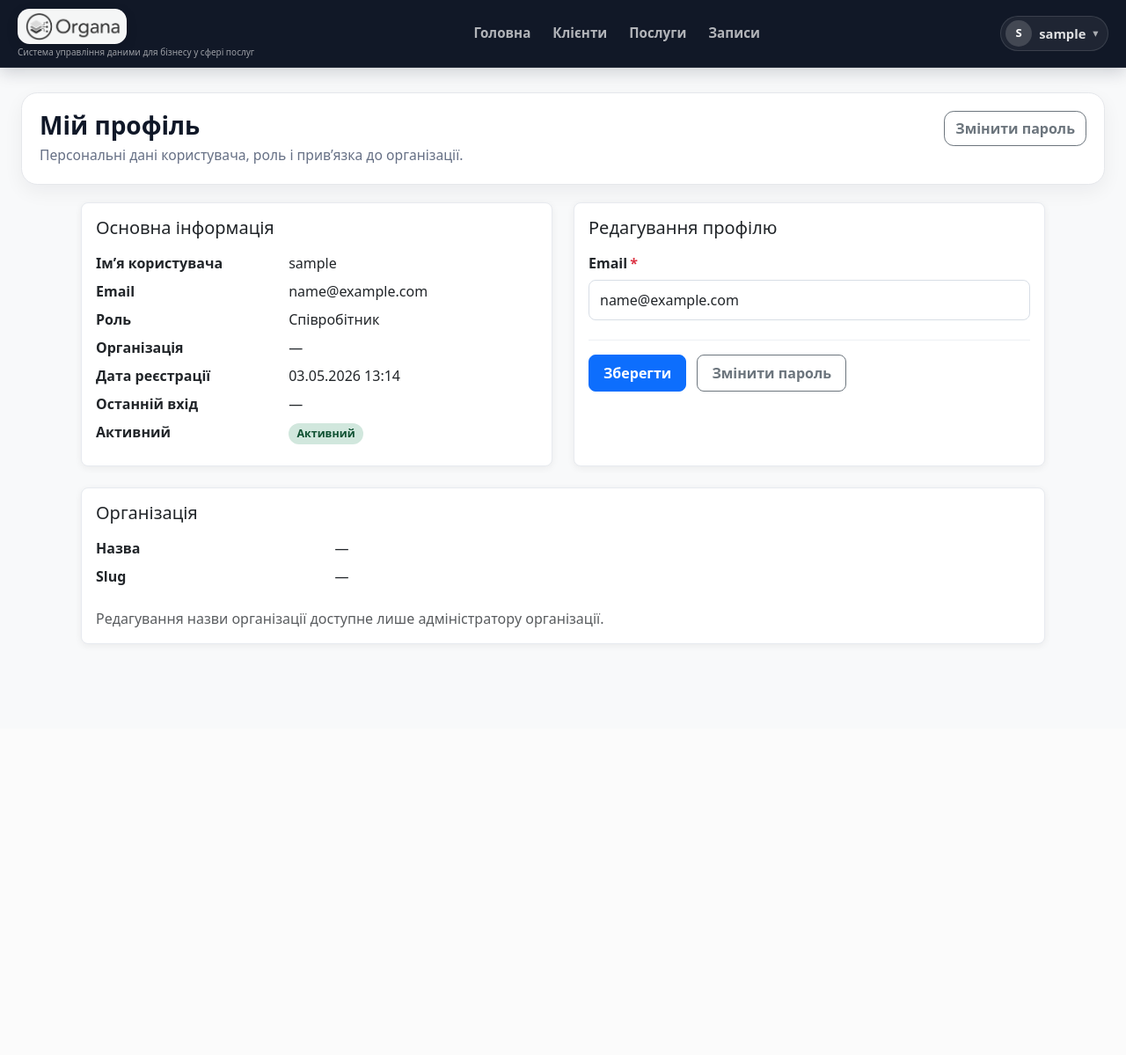
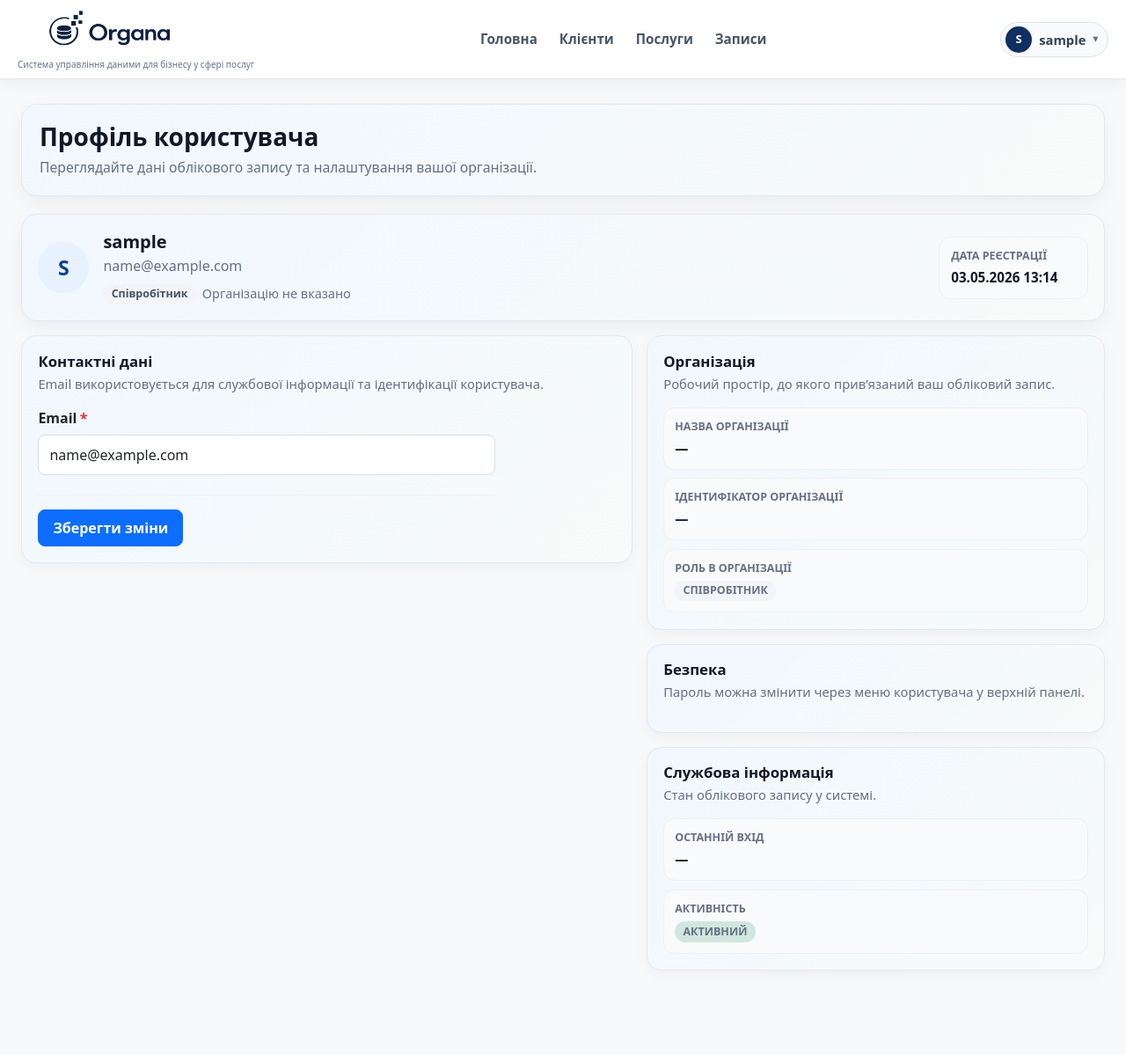
Before and after one commit to SaruUa/Orvanta, a Django app: page /profile/ in a window 1280 px wide. Shown: the whole page at 88% size. Before the commit the page ends 732 px from the top, so only its background shows below. Run offline with Django 5.2, Linux system fonts and the light colour scheme; the visitor is signed in with stand-in values (Sample User, id 1).

Commit message:
style(ui): refresh navbar branding and profile layout

```diff
--- a/src/static/css/styles.css
+++ b/src/static/css/styles.css
@@ -4,9 +4,10 @@ body {
 }
 
 .app-navbar {
-    background: #111827;
-    border-bottom: 1px solid rgba(255, 255, 255, 0.08);
-    box-shadow: 0 0.35rem 1.1rem rgba(15, 23, 42, 0.18);
+    background: rgba(255, 255, 255, 0.96);
+    border-bottom: 1px solid #e5e7eb;
+    box-shadow: 0 0.25rem 1.1rem rgba(15, 23, 42, 0.06);
+    backdrop-filter: blur(10px);
 }
 
 .navbar-inner {
@@ -15,7 +16,7 @@ body {
     gap: 1rem;
     width: 100%;
     max-width: 1360px;
-    min-height: 68px;
+    min-height: 70px;
     margin: 0 auto;
     padding: 0.65rem 1.25rem;
 }
@@ -24,24 +25,25 @@ body {
     display: inline-flex;
     align-items: center;
     flex: 0 0 auto;
-    min-width: 244px;
+    min-width: 220px;
     margin: 0;
     padding: 0;
-    color: #ffffff;
+    color: #0f172a;
     text-decoration: none;
 }
 
 .app-brand:hover,
 .app-brand:focus {
-    color: #ffffff;
+    color: #0f172a;
     text-decoration: none;
 }
 
 .brand-logo-wrap {
     display: grid;
-    gap: 0.25rem;
+    gap: 0.2rem;
     align-items: center;
     line-height: 1;
+    max-width: 270px;
 }
 
 .navbar-logo-frame {
@@ -49,23 +51,24 @@ body {
     align-items: center;
     justify-content: center;
     width: max-content;
-    padding: 0.18rem 0.42rem;
-    border: 1px solid rgba(255, 255, 255, 0.68);
-    border-radius: 0.85rem;
-    background: rgba(255, 255, 255, 0.96);
-    box-shadow: 0 0.25rem 0.85rem rgba(0, 0, 0, 0.12);
+    padding: 0;
+    border: 0;
+    border-radius: 0;
+    background: transparent;
+    box-shadow: none;
 }
 
 .navbar-logo {
     display: block;
-    width: auto;
-    height: 32px;
-    object-fit: contain;
+    width: 214px;
+    height: 54px;
+    object-fit: cover;
+    object-position: center;
 }
 
 .brand-subtitle {
-    max-width: 245px;
-    color: rgba(255, 255, 255, 0.58);
+    max-width: 260px;
+    color: #64748b;
     font-size: 10px;
     font-weight: 400;
     line-height: 1.15;
@@ -87,7 +90,7 @@ body {
     min-height: 38px;
     padding: 0.48rem 0.68rem;
     border-radius: 0.75rem;
-    color: rgba(255, 255, 255, 0.68);
+    color: #475569;
     font-size: 0.95rem;
     font-weight: 600;
     line-height: 1;
@@ -135,18 +138,19 @@ body {
     max-width: 220px;
     min-height: 38px;
     padding: 0.25rem 0.65rem 0.25rem 0.3rem;
-    border: 1px solid rgba(255, 255, 255, 0.12);
+    border: 1px solid #dbe3ef;
     border-radius: 999px;
-    background-color: rgba(255, 255, 255, 0.06);
-    color: rgba(255, 255, 255, 0.86);
+    background-color: #f8fafc;
+    color: #334155;
     cursor: pointer;
     text-decoration: none;
 }
 
 .user-pill:hover,
 .user-pill:focus {
-    background-color: rgba(255, 255, 255, 0.10);
-    color: #ffffff;
+    border-color: #bfdbfe;
+    background-color: #eef4ff;
+    color: #0f2f63;
     text-decoration: none;
 }
 
@@ -157,7 +161,7 @@ body {
     width: 30px;
     height: 30px;
     border-radius: 999px;
-    background-color: rgba(255, 255, 255, 0.16);
+    background-color: #0f2f63;
     color: #ffffff;
     font-size: 0.82rem;
     font-weight: 800;
@@ -173,7 +177,7 @@ body {
 }
 
 .user-chevron {
-    color: rgba(255, 255, 255, 0.62);
+    color: #64748b;
     font-size: 0.78rem;
     line-height: 1;
     transition: transform 0.18s ease;
@@ -1936,6 +1946,179 @@ body {
     border-radius: 0.5rem;
 }
 
+:root {
+    --surface-tint: linear-gradient(
+        135deg,
+        rgba(13, 110, 253, 0.055),
+        rgba(25, 135, 84, 0.035)
+    );
+}
+
+.profile-page {
+    max-width: 1180px;
+}
+
+.profile-hero-card {
+    display: flex;
+    align-items: center;
+    justify-content: space-between;
+    gap: 1rem;
+    margin-bottom: 1rem;
+    padding: 1.15rem;
+    border: 1px solid #e5e7eb;
+    border-radius: 1.15rem;
+    background: var(--surface-tint), #ffffff;
+    box-shadow: 0 0.45rem 1.35rem rgba(15, 23, 42, 0.055);
+}
+
+.profile-identity {
+    display: flex;
+    align-items: center;
+    gap: 1rem;
+    min-width: 0;
+}
+
+.profile-avatar {
+    display: inline-flex;
+    align-items: center;
+    justify-content: center;
+    flex: 0 0 auto;
+    width: 58px;
+    height: 58px;
+    border-radius: 999px;
+    background-color: #e7f1ff;
+    color: #084298;
+    font-size: 1.45rem;
+    font-weight: 800;
+}
+
+.profile-identity h2 {
+    margin: 0;
+    color: #101828;
+    font-size: 1.25rem;
+    font-weight: 800;
+    line-height: 1.2;
+}
+
+.profile-identity p {
+    margin: 0.2rem 0 0;
+    color: #667085;
+    overflow-wrap: anywhere;
+}
+
+.profile-meta-row {
+    display: flex;
+    align-items: center;
+    flex-wrap: wrap;
+    gap: 0.45rem;
+    margin-top: 0.55rem;
+    color: #667085;
+    font-size: 0.9rem;
+}
+
+.profile-joined {
+    display: grid;
+    gap: 0.2rem;
+    min-width: 170px;
+    padding: 0.75rem 0.85rem;
+    border: 1px solid #edf0f4;
+    border-radius: 0.85rem;
+    background-color: #f9fafb;
+}
+
+.profile-joined span {
+    color: #667085;
+    font-size: 0.78rem;
+    font-weight: 750;
+    text-transform: uppercase;
+}
+
+.profile-joined strong {
+    color: #101828;
+    font-size: 0.95rem;
+}
+
+.profile-layout {
+    display: grid;
+    grid-template-columns: minmax(0, 1fr) minmax(330px, 0.75fr);
+    gap: 1rem;
+    align-items: start;
+}
+
+.profile-side-stack {
+    display: grid;
+    gap: 1rem;
+}
+
+.profile-card {
+    border-color: #e5e7eb;
+    border-radius: 1.05rem;
+    background: var(--surface-tint), #ffffff;
+    box-shadow: 0 0.35rem 1rem rgba(15, 23, 42, 0.045);
+}
+
+.profile-card .card-body {
+    padding: 1.15rem;
+}
+
+.profile-card-header {
+    margin-bottom: 1rem;
+}
+
+.profile-card-header h2 {
+    margin: 0;
+    color: #101828;
+    font-size: 1.05rem;
+    font-weight: 750;
+}
+
+.profile-card-header p {
+    margin: 0.25rem 0 0;
+    color: #667085;
+    font-size: 0.92rem;
+}
+
+.profile-email-form {
+    max-width: 520px;
+}
+
+.profile-detail-list {
+    display: grid;
+    gap: 0.6rem;
+}
+
+.profile-detail-row {
+    display: grid;
+    gap: 0.2rem;
+    padding: 0.75rem;
+    border: 1px solid #edf0f4;
+    border-radius: 0.8rem;
+    background-color: #f9fafb;
+}
+
+.profile-detail-row span:first-child {
+    color: #667085;
+    font-size: 0.78rem;
+    font-weight: 750;
+    text-transform: uppercase;
+}
+
+.profile-detail-row strong {
+    color: #101828;
+    font-size: 0.95rem;
+    overflow-wrap: anywhere;
+}
+
+.profile-card-actions {
+    margin-top: 0.9rem;
+}
+
+@media (max-width: 992px) {
+    .profile-layout {
+        grid-template-columns: 1fr;
+    }
+}
+
 @media (max-width: 576px) {
     .form-card .card-body {
         padding: 1.15rem;
@@ -2145,7 +2341,7 @@ body {
     padding: 1.25rem;
     border: 1px solid #e5e7eb;
     border-radius: 1.15rem;
-    background-color: #ffffff;
+    background: var(--surface-tint), #ffffff;
     box-shadow: 0 0.5rem 1.4rem rgba(15, 23, 42, 0.055);
 }
 
--- a/src/templates/base.html
+++ b/src/templates/base.html
@@ -6,15 +6,15 @@
     <meta name="viewport" content="width=device-width, initial-scale=1">
     <title>{% block title %}Інформаційна система{% endblock %}</title>
     <link href="https://cdn.jsdelivr.net/npm/bootstrap@5.3.3/dist/css/bootstrap.min.css" rel="stylesheet">
-    <link rel="stylesheet" href="{% static 'css/styles.css' %}?v=compact-admin-summary-20260502">
+    <link rel="stylesheet" href="{% static 'css/styles.css' %}?v=larger-logo-20260503">
 </head>
 <body>
-<nav class="app-navbar navbar-dark mb-4">
+<nav class="app-navbar mb-4">
     <div class="navbar-inner">
         <a class="navbar-brand app-brand" href="{% url 'home' %}" aria-label="Organa">
             <span class="brand-logo-wrap">
                 <span class="navbar-logo-frame">
-                    <img src="{% static 'img/logo_Organa.png' %}" alt="Organa" class="navbar-logo">
+                    <img src="{% static 'img/organa-logo-new.png' %}" alt="Organa" class="navbar-logo">
                 </span>
                 <span class="brand-subtitle">Система управління даними для бізнесу у сфері послуг</span>
             </span>
--- a/src/templates/registration/login.html
+++ b/src/templates/registration/login.html
@@ -6,7 +6,7 @@
     <meta name="viewport" content="width=device-width, initial-scale=1.0">
     <title>Вхід до системи</title>
     <link href="https://cdn.jsdelivr.net/npm/bootstrap@5.3.3/dist/css/bootstrap.min.css" rel="stylesheet">
-    <link rel="stylesheet" href="{% static 'css/styles.css' %}?v=organa-brand-20260501">
+    <link rel="stylesheet" href="{% static 'css/styles.css' %}?v=larger-logo-20260503">
 </head>
 <body>
 <a href="/admin/" class="login-dev-link">Для розробників</a>
@@ -14,7 +14,7 @@
     <div class="login-card">
         <div class="login-card-header">
             <div class="auth-brand">
-                <img src="{% static 'img/logo_Organa.png' %}" alt="Organa" class="auth-logo">
+                <img src="{% static 'img/organa-logo-new.png' %}" alt="Organa" class="auth-logo">
                 <p class="auth-subtitle">Система управління даними для бізнесу у сфері послуг</p>
             </div>
         </div>
--- a/src/templates/registration/signup.html
+++ b/src/templates/registration/signup.html
@@ -6,14 +6,14 @@
     <meta name="viewport" content="width=device-width, initial-scale=1.0">
     <title>Реєстрація в системі</title>
     <link href="https://cdn.jsdelivr.net/npm/bootstrap@5.3.3/dist/css/bootstrap.min.css" rel="stylesheet">
-    <link rel="stylesheet" href="{% static 'css/styles.css' %}?v=organa-brand-20260501">
+    <link rel="stylesheet" href="{% static 'css/styles.css' %}?v=larger-logo-20260503">
 </head>
 <body>
 <div class="login-page">
     <div class="login-card">
         <div class="login-card-header">
             <div class="auth-brand">
-                <img src="{% static 'img/logo_Organa.png' %}" alt="Organa" class="auth-logo">
+                <img src="{% static 'img/organa-logo-new.png' %}" alt="Organa" class="auth-logo">
                 <p class="auth-subtitle">Система управління даними для бізнесу у сфері послуг</p>
             </div>
         </div>
--- a/src/templates/users/profile.html
+++ b/src/templates/users/profile.html
@@ -3,114 +3,134 @@
 {% block title %}Профіль{% endblock %}
 
 {% block content %}
-<div class="app-page">
+<div class="app-page profile-page">
     <header class="page-header">
         <div>
-            <h1>Мій профіль</h1>
-            <p>Персональні дані користувача, роль і прив’язка до організації.</p>
-        </div>
-        <div class="page-actions">
-            <a href="{% url 'profile_password_change' %}" class="btn btn-outline-secondary">Змінити пароль</a>
+            <h1>Профіль користувача</h1>
+            <p>Переглядайте дані облікового запису та налаштування вашої організації.</p>
         </div>
     </header>
 
-    <div class="row g-4 profile-grid">
-        <div class="col-xl-6">
-            <div class="card profile-card h-100">
-                <div class="card-body">
-                    <h2 class="h5 mb-3">Основна інформація</h2>
-                    <dl class="row mb-0">
-                    <dt class="col-sm-5">Ім’я користувача</dt>
-                    <dd class="col-sm-7">{{ request.user.username }}</dd>
-
-                    <dt class="col-sm-5">Email</dt>
-                    <dd class="col-sm-7">{{ request.user.email|default:'—' }}</dd>
-
-                    <dt class="col-sm-5">Роль</dt>
-                    <dd class="col-sm-7">{{ request.user.get_role_display }}</dd>
-
-                    <dt class="col-sm-5">Організація</dt>
-                    <dd class="col-sm-7">
-                        {% if request.user.organization %}
-                            {{ request.user.organization.name }}
-                        {% else %}
-                            —
-                        {% endif %}
-                    </dd>
-
-                    <dt class="col-sm-5">Дата реєстрації</dt>
-                    <dd class="col-sm-7">{{ request.user.date_joined|date:'d.m.Y H:i' }}</dd>
-
-                    <dt class="col-sm-5">Останній вхід</dt>
-                    <dd class="col-sm-7">{{ request.user.last_login|date:'d.m.Y H:i'|default:'—' }}</dd>
-
-                    <dt class="col-sm-5">Активний</dt>
-                    <dd class="col-sm-7">
-                        {% if request.user.is_active %}
-                            <span class="badge-soft badge-soft-success">Активний</span>
-                        {% else %}
-                            <span class="badge-soft badge-soft-muted">Неактивний</span>
-                        {% endif %}
-                    </dd>
-                    </dl>
+    <section class="profile-hero-card">
+        <div class="profile-identity">
+            <span class="profile-avatar">{{ request.user.username|slice:":1"|upper }}</span>
+            <div>
+                <h2>{{ request.user.username }}</h2>
+                <p>{{ request.user.email|default:'Email не вказано' }}</p>
+                <div class="profile-meta-row">
+                    <span class="badge-soft role-{{ request.user.role }}">{{ request.user.get_role_display }}</span>
+                    {% if organization %}
+                        <span>{{ organization.name }}</span>
+                    {% else %}
+                        <span>Організацію не вказано</span>
+                    {% endif %}
                 </div>
             </div>
         </div>
+        <div class="profile-joined">
+            <span>Дата реєстрації</span>
+            <strong>{{ request.user.date_joined|date:'d.m.Y H:i' }}</strong>
+        </div>
+    </section>
 
-        <div class="col-xl-6">
-            <div class="card profile-card h-100">
+    <div class="profile-layout">
+        <section class="card profile-card">
+            <div class="card-body">
+                <div class="profile-card-header">
+                    <div>
+                        <h2>Контактні дані</h2>
+                        <p>Email використовується для службової інформації та ідентифікації користувача.</p>
+                    </div>
+                </div>
+
+                <form method="post" class="app-form profile-email-form">
+                    {% csrf_token %}
+                    {% include 'includes/form_fields.html' with form=profile_form %}
+                    <div class="form-actions">
+                        <button type="submit" name="profile_submit" class="btn btn-primary">Зберегти зміни</button>
+                    </div>
+                </form>
+            </div>
+        </section>
+
+        <aside class="profile-side-stack">
+            <section class="card profile-card">
                 <div class="card-body">
-                    <h2 class="h5 mb-3">Редагування профілю</h2>
+                    <div class="profile-card-header">
+                        <div>
+                            <h2>Організація</h2>
+                            <p>Робочий простір, до якого прив’язаний ваш обліковий запис.</p>
+                        </div>
+                    </div>
 
-                    <form method="post" class="app-form">
-                        {% csrf_token %}
-                        {% include 'includes/form_fields.html' with form=profile_form %}
-                        <div class="form-actions">
-                            <button type="submit" name="profile_submit" class="btn btn-primary">Зберегти</button>
-                            <a href="{% url 'profile_password_change' %}" class="btn btn-outline-secondary">Змінити пароль</a>
+                    <div class="profile-detail-list">
+                        <div class="profile-detail-row">
+                            <span>Назва організації</span>
+                            <strong>{% if organization %}{{ organization.name }}{% else %}—{% endif %}</strong>
                         </div>
-                    </form>
+                        <div class="profile-detail-row">
+                            <span>Ідентифікатор організації</span>
+                            <strong>{% if organization %}{{ organization.slug }}{% else %}—{% endif %}</strong>
+                        </div>
+                        <div class="profile-detail-row">
+                            <span>Роль в організації</span>
+                            <strong>
+                                <span class="badge-soft role-{{ request.user.role }}">
+                                    {{ request.user.get_role_display }}
+                                </span>
+                            </strong>
+                        </div>
+                    </div>
+
+                    {% if can_edit_organization %}
+                        <div class="profile-card-actions">
+                            <a href="{% url 'organization_settings' %}" class="btn btn-outline-primary">
+                                Налаштування організації
+                            </a>
+                        </div>
+                    {% endif %}
                 </div>
-            </div>
-        </div>
+            </section>
 
-        <div class="col-12">
-            <div class="card profile-card">
+            <section class="card profile-card">
                 <div class="card-body">
-                    <h2 class="h5 mb-3">Організація</h2>
+                    <div class="profile-card-header">
+                        <div>
+                            <h2>Безпека</h2>
+                            <p>Пароль можна змінити через меню користувача у верхній панелі.</p>
+                        </div>
+                    </div>
+                </div>
+            </section>
 
-                <dl class="row mb-3">
-                    <dt class="col-sm-3">Назва</dt>
-                    <dd class="col-sm-9">
-                        {% if organization %}
-                            {{ organization.name }}
-                        {% else %}
-                            —
-                        {% endif %}
-                    </dd>
+            <section class="card profile-card">
+                <div class="card-body">
+                    <div class="profile-card-header">
+                        <div>
+                            <h2>Службова інформація</h2>
+                            <p>Стан облікового запису у системі.</p>
+                        </div>
+                    </div>
 
-                    <dt class="col-sm-3">Slug</dt>
-                    <dd class="col-sm-9">
-                        {% if organization %}
-                            {{ organization.slug }}
-                        {% else %}
-                            —
-                        {% endif %}
-                    </dd>
-                </dl>
-
-                {% if can_edit_organization %}
-                    <a href="{% url 'organization_settings' %}" class="btn btn-outline-primary">
-                        Перейти до налаштувань організації
-                    </a>
-                {% else %}
-                    <p class="text-muted mb-0">
-                        Редагування назви організації доступне лише адміністратору організації.
-                    </p>
-                {% endif %}
+                    <div class="profile-detail-list">
+                        <div class="profile-detail-row">
+                            <span>Останній вхід</span>
+                            <strong>{{ request.user.last_login|date:'d.m.Y H:i'|default:'—' }}</strong>
+                        </div>
+                        <div class="profile-detail-row">
+                            <span>Активність</span>
+                            <strong>
+                                {% if request.user.is_active %}
+                                    <span class="badge-soft badge-soft-success">Активний</span>
+                                {% else %}
+                                    <span class="badge-soft badge-soft-muted">Неактивний</span>
+                                {% endif %}
+                            </strong>
+                        </div>
+                    </div>
                 </div>
-            </div>
-        </div>
+            </section>
+        </aside>
     </div>
 </div>
 {% endblock %}
--- a/src/users/tests.py
+++ b/src/users/tests.py
@@ -191,6 +191,8 @@ class UserProfileTests(TestCase):
         response = self.client.get(reverse('profile'))
 
         self.assertEqual(response.status_code, 200)
+        self.assertContains(response, 'Профіль користувача')
+        self.assertContains(response, 'Контактні дані')
         self.assertContains(response, self.user.username)
         self.assertContains(response, self.organization.name)
 
@@ -525,7 +527,7 @@ class OrganizationSettingsTests(TestCase):
         self.client.force_login(self.admin_user)
         admin_response = self.client.get(reverse('profile'))
         self.assertContains(admin_response, reverse('organization_settings'))
-        self.assertContains(admin_response, 'Перейти до налаштувань організації')
+        self.assertContains(admin_response, 'Налаштування організації')
         self.assertNotContains(admin_response, 'Оновити назву організації')
 
         self.client.force_login(self.manager_user)
```
Also changed, not shown: other parts of src/static/css/styles.css (+32 -13 lines), src/static/img/organa-logo-new.png (added).
